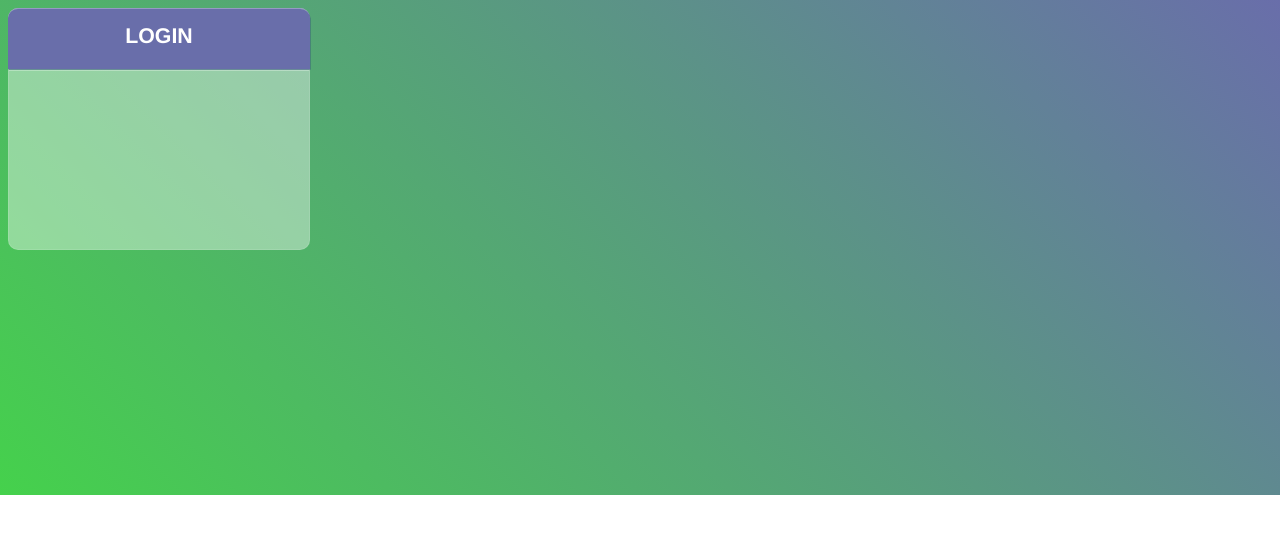
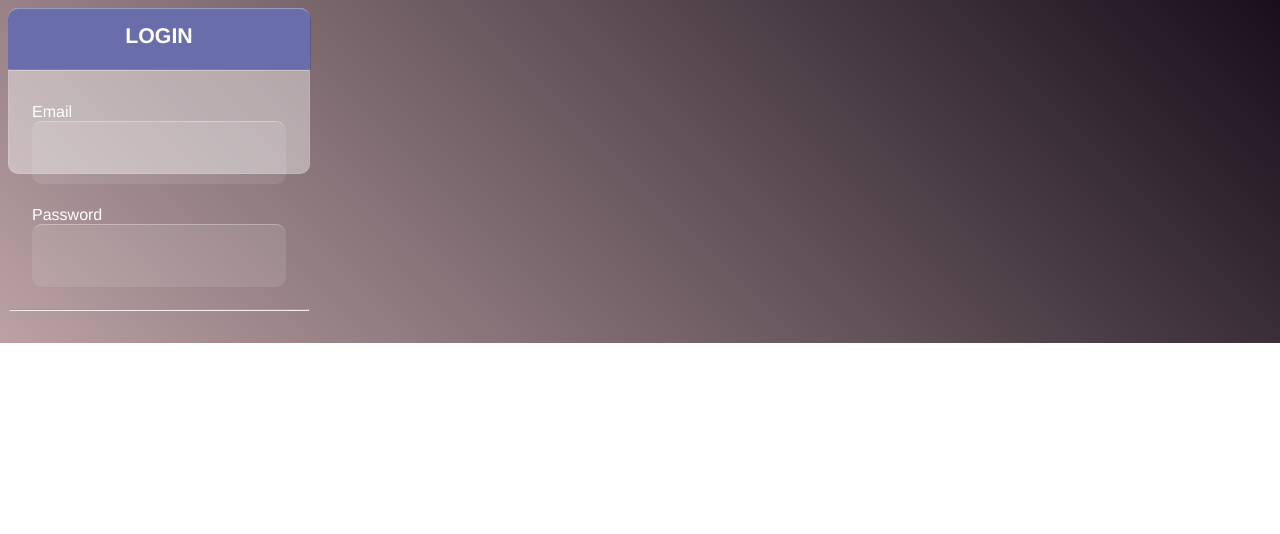
Before and after one commit to kolosov-crtweb/crtUiKit, a website: page src/index.pug in a window 1280 px wide. Drawn offline with nearby package versions, Linux system fonts and the light colour scheme; files that its build step writes are made by us from their sources.

Commit message:
beutiful inputs

```diff
--- a/src/index.pug
+++ b/src/index.pug
@@ -10,3 +10,10 @@ html
         div(class='card')
             div(class='card__header') LOGIN
             div(class='card__auth')
+                div(class="input-container")
+                    div(class="caption-input") Email
+                    input(type="email")
+                div(class="input-container")
+                    div(class="caption-input") Password
+                    input(type="password")
+                hr
--- a/src/index.scss
+++ b/src/index.scss
@@ -13,7 +13,7 @@ body {
     grid-template-columns: repeat(auto-fill, minmax(300px, 0.8fr));
     grid-template-rows: 50% 50%;
     grid-gap: 15px 15px;
-    background: linear-gradient(45deg, #45d14c, #696eaa) no-repeat;
+    background: linear-gradient(45deg, #baa1a4, #180f1a) no-repeat;
 }
 
 .card {
@@ -49,32 +49,31 @@ body {
 .card__auth {
     border-top: $border-top;
     margin-top: 1px;
-    height: 400px;
+    padding-top: 32px;
+    height: auto;
 }
 
 input {
-    border-radius: $border-radius;
-    background-color: rgba($color: $background-color, $alpha: 0.4);
-    border-top: $border-top;
     border: none;
-    color: black;
-    width: 200px;
-    height: 50px;
-    margin: 30px;
     color: white;
     font-size: 14pt;
-    padding: 5px;
+    width: 250px;
+    height: 60px;
+    border-radius: 10px;
+    border-top: $border-top;
+    background-color: rgba(255, 255, 255, 0.10196078431372549);
 }
 
-input[type="email"]::before {
-    content: "Email";
-    color: white;
-    font-size: 18pt;
+input:focus {
+    background-color: rgba(255, 255, 255, 0.6);
 }
 
-/**
-width: 300px;
-height: 326px;
-background-color: rgba(255,255,255,0.10196078431372549);
-border: 1px solid rgba(255,255,255,0.3);
-*/
+.caption-input {
+    color: white;
+}
+
+.input-container {
+    display: grid;
+    justify-content: center;
+    margin-bottom: 22px;
+}
```
Also changed, not shown: dist/index.css, dist/index.html.
